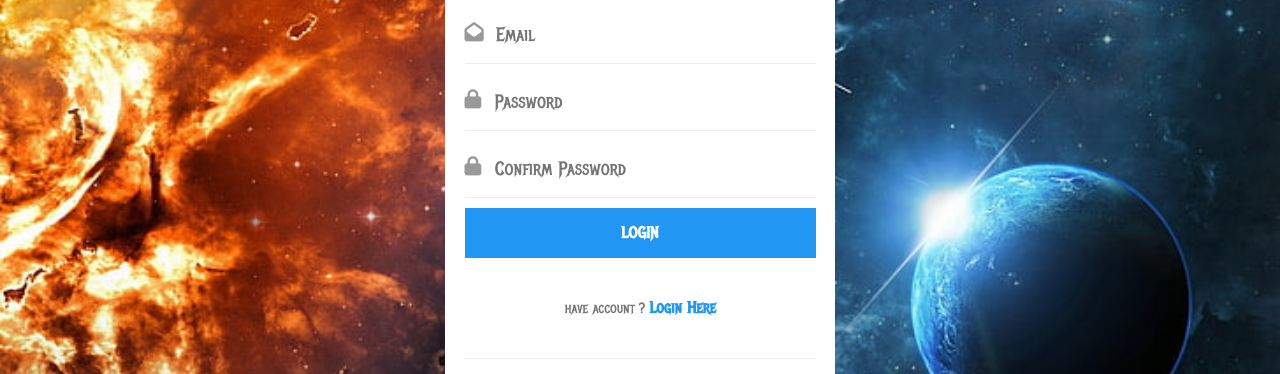
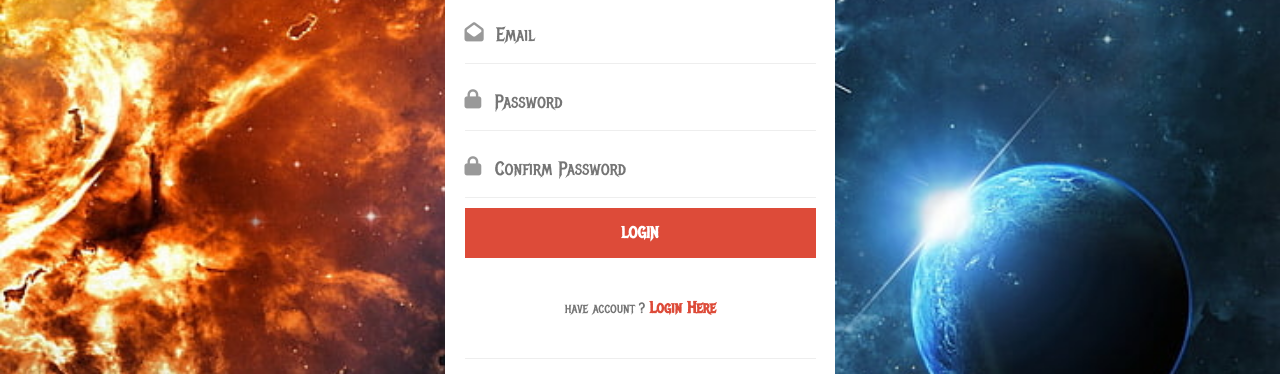
Before and after one commit to Abdallah-Medhat75/Blue-SignUp-Form, a plain HTML site: page index.html in a window 1280 px wide. Shown: the part 236-610 px from the top of the page. Drawn offline with Linux system fonts and the light colour scheme; a web font is replaced by a local one.

Commit message:
Changed Login Background Color

```diff
--- a/css/main.css
+++ b/css/main.css
@@ -4,7 +4,7 @@
 }
 
 html {
-    --mainColor: #2196f3;
+    --mainColor: #dd4b39;
     --formWidth: 390px;
     background-image: url("../imgs/space-fire-ice-planet-wallpaper-preview.jpg");
     background-repeat: no-repeat;
```
